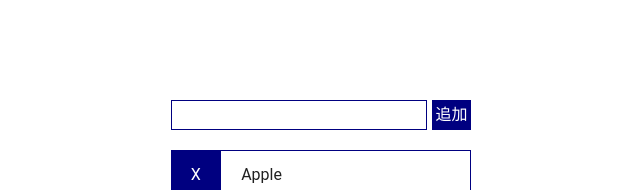
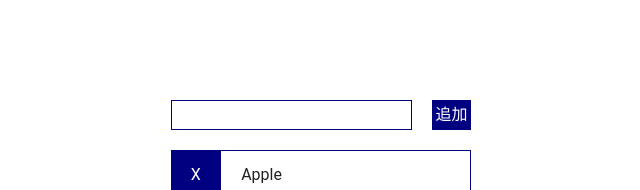
Before and after one commit to daxi0823/iimon_frontC, a Vue app: page / in a window 1280 px wide. Shown: the top 190 px of the page, without its empty margins (272-912 px from the left). Built offline with nearby package versions, Linux system fonts and the light colour scheme; the HTML template or start-up script is replaced by a standard one.

Commit message:
css 修正

```diff
--- a/src/views/HomeView.vue
+++ b/src/views/HomeView.vue
@@ -44,7 +44,7 @@ export default {
   box-sizing: border-box;
   height: 30px;
   border: 1px solid navy;
-  margin-right: 5px;
+  margin-right: 20px;
   width: 100%;
 }
 .submitButton {
```
